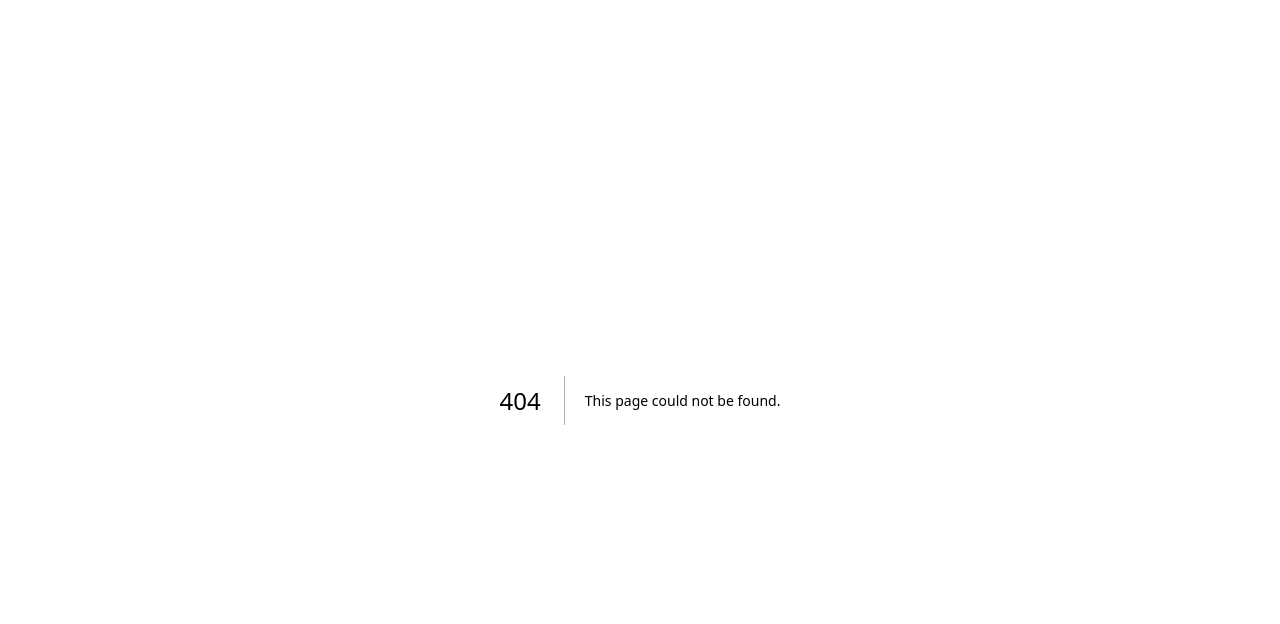
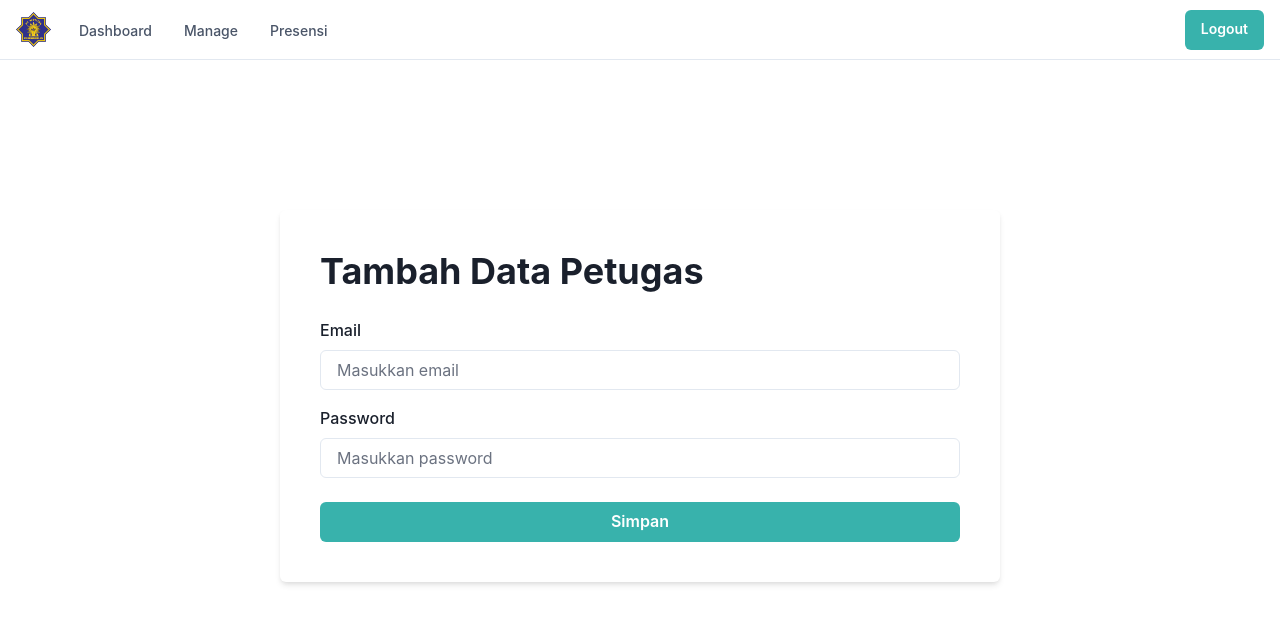
Before and after one commit to alkhusnaindra/sistem-presensi, a Next.js app: page /admin/petugas/tambah in a window 1280 px wide. Before the commit this address had no page. Shown: the top 624 px of the page. Built offline with nearby package versions, Linux system fonts and the light colour scheme.

Commit message:
menambahkan halaman tambah

```diff
--- a/src/components/SidebarDashboard.jsx
+++ b/src/components/SidebarDashboard.jsx
@@ -13,6 +13,7 @@ import {
   useColorModeValue,
   useBreakpointValue,
   useDisclosure,
+  Image,
 } from "@chakra-ui/react";
 import {
   HamburgerIcon,
@@ -52,16 +53,21 @@ export default function SidebarDashboard({ children }) {
             aria-label={"Toggle Navigation"}
           />
         </Flex>
-        <Flex flex={{ base: 1 }} justify={{ base: "center", md: "start" }}>
+        <Flex
+          flex={{ base: 1 }}
+          justify={{ base: "center", md: "start" }}
+          alignItems={"center"}
+        >
+          <Image src="/images/logo.png" width={"35px"} height={"35px"} />
           <Text
             textAlign={useBreakpointValue({ base: "center", md: "left" })}
             fontFamily={"heading"}
             color={useColorModeValue("gray.800", "white")}
           >
-            SD ‘Aisyiyah Unggulan Purworejo
+            {/* SD ‘Aisyiyah Unggulan Purworejo */}
           </Text>
 
-          <Flex display={{ base: "none", md: "flex" }} ml={10}>
+          <Flex display={{ base: "none", md: "flex" }} ml={5}>
             <DesktopNav />
           </Flex>
         </Flex>
--- /dev/null
+++ b/src/pages/admin/management/tambah.jsx
@@ -0,0 +1,54 @@
+import SidebarDashboard from "@/components/SidebarDashboard";
+import {
+  FormControl,
+  FormLabel,
+  Input,
+  Flex,
+  Heading,
+  Button,
+} from "@chakra-ui/react";
+
+function Tambah() {
+  return (
+    <SidebarDashboard>
+      <Flex
+        justifyContent="center"
+        alignItems="center"
+        minHeight="80vh"
+        margin="auto"
+      >
+        <Flex
+          flexDirection="column"
+          p={10}
+          borderRadius="md"
+          boxShadow="md"
+          bg="white"
+          w="800px"
+          maxW="90%"
+        >
+          <Heading mb={6}>Tambah Data Admin</Heading>
+          <FormControl mb={4}>
+            <FormLabel>Email</FormLabel>
+            <Input type="email" placeholder="Masukkan email" />
+          </FormControl>
+          <FormControl mb={6}>
+            <FormLabel>Password</FormLabel>
+            <Input type="password" placeholder="Masukkan password" />
+          </FormControl>
+
+          <Button
+            color={"white"}
+            bg={"teal.400"}
+            _hover={{
+              bg: "teal.300",
+            }}
+          >
+            Simpan
+          </Button>
+        </Flex>
+      </Flex>
+    </SidebarDashboard>
+  );
+}
+
+export default Tambah;
--- /dev/null
+++ b/src/pages/admin/petugas/tambah.jsx
@@ -0,0 +1,54 @@
+import SidebarDashboard from "@/components/SidebarDashboard";
+import {
+  FormControl,
+  FormLabel,
+  Input,
+  Flex,
+  Heading,
+  Button,
+} from "@chakra-ui/react";
+
+function Tambah() {
+  return (
+    <SidebarDashboard>
+      <Flex
+        justifyContent="center"
+        alignItems="center"
+        minHeight="80vh"
+        margin="auto"
+      >
+        <Flex
+          flexDirection="column"
+          p={10}
+          borderRadius="md"
+          boxShadow="md"
+          bg="white"
+          w="800px"
+          maxW="90%"
+        >
+          <Heading mb={6}>Tambah Data Petugas</Heading>
+          <FormControl mb={4}>
+            <FormLabel>Email</FormLabel>
+            <Input type="email" placeholder="Masukkan email" />
+          </FormControl>
+          <FormControl mb={6}>
+            <FormLabel>Password</FormLabel>
+            <Input type="password" placeholder="Masukkan password" />
+          </FormControl>
+
+          <Button
+            color={"white"}
+            bg={"teal.400"}
+            _hover={{
+              bg: "teal.300",
+            }}
+          >
+            Simpan
+          </Button>
+        </Flex>
+      </Flex>
+    </SidebarDashboard>
+  );
+}
+
+export default Tambah;
--- /dev/null
+++ b/src/pages/admin/siswa/tambah.jsx
@@ -0,0 +1,54 @@
+import SidebarDashboard from "@/components/SidebarDashboard";
+import {
+  FormControl,
+  FormLabel,
+  Input,
+  Flex,
+  Heading,
+  Button,
+} from "@chakra-ui/react";
+
+function Tambah() {
+  return (
+    <SidebarDashboard>
+      <Flex
+        justifyContent="center"
+        alignItems="center"
+        minHeight="80vh"
+        margin="auto"
+      >
+        <Flex
+          flexDirection="column"
+          p={10}
+          borderRadius="md"
+          boxShadow="md"
+          bg="white"
+          w="800px"
+          maxW="90%"
+        >
+          <Heading mb={6}>Tambah Data Siswa</Heading>
+          <FormControl mb={4}>
+            <FormLabel>Email</FormLabel>
+            <Input type="email" placeholder="Masukkan email" />
+          </FormControl>
+          <FormControl mb={6}>
+            <FormLabel>Password</FormLabel>
+            <Input type="password" placeholder="Masukkan password" />
+          </FormControl>
+
+          <Button
+            color={"white"}
+            bg={"teal.400"}
+            _hover={{
+              bg: "teal.300",
+            }}
+          >
+            Simpan
+          </Button>
+        </Flex>
+      </Flex>
+    </SidebarDashboard>
+  );
+}
+
+export default Tambah;
```
Also changed, not shown: public/images/logo.png (added).
